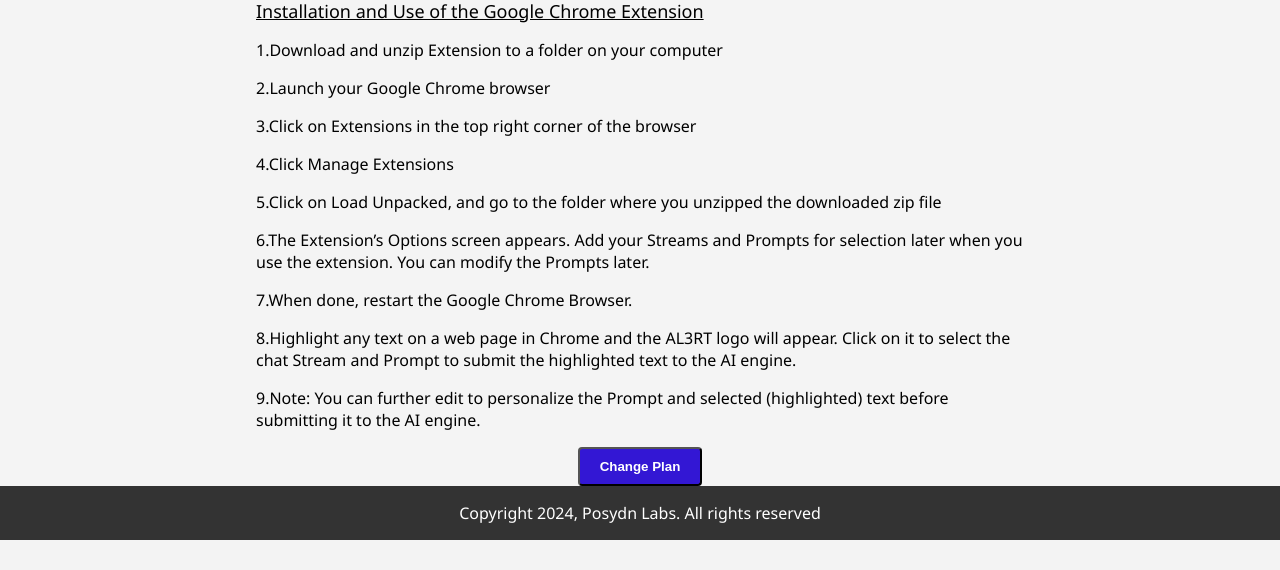
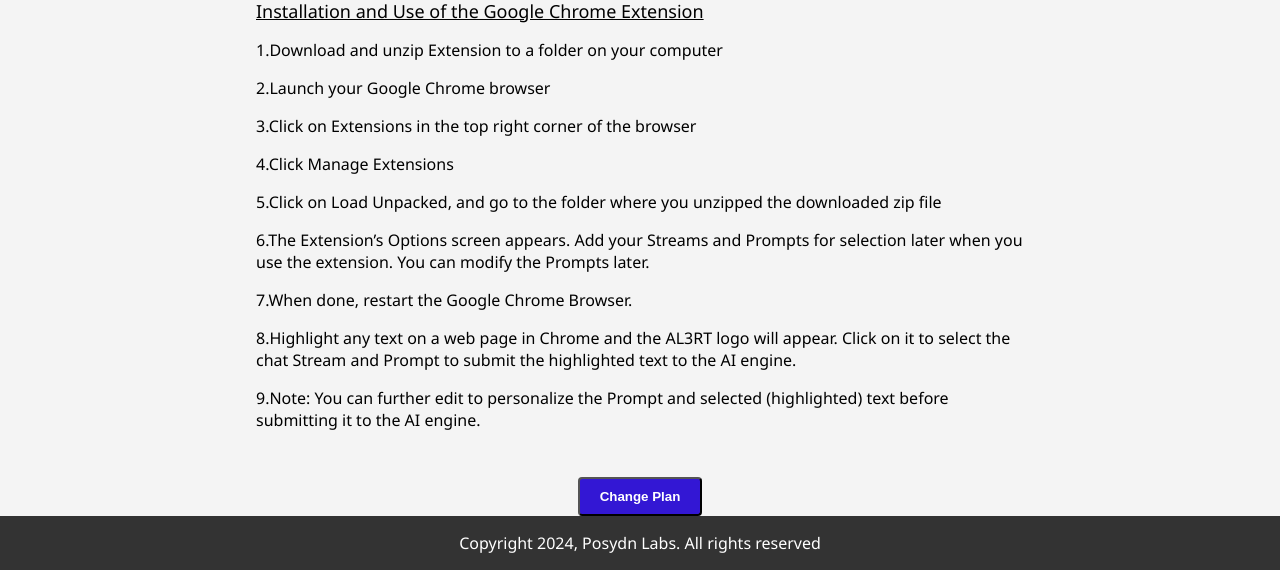
Before and after one commit to kohhash/RBAC, a Flask app: page / in a window 1280 px wide. Shown: the part 479-1049 px from the top of the page. Before the commit the page ends 1019 px from the top, so only its background shows below. Run offline with Flask 2, Linux system fonts and the light colour scheme; the visitor is signed in with stand-in values (Sample User, id 1); data comes from the database, SQL or seed files in the repository; some libraries are stand-ins or nearby versions.

Commit message:
change margin|

```diff
--- a/templates/home.html
+++ b/templates/home.html
@@ -244,7 +244,7 @@
         <h1>Welcome, {{ current_user.username }}!</h1>
       </div> -->
       <a href="#" onclick="hideURL()">Download Google Chrome Extension</a>
-      <div style="width: 60%; margin-top: 30px;">
+      <div style="width: 60%; margin: 30px;">
         <u style="font-size: large;">
           Installation and Use of the Google Chrome Extension
         </u>
```
